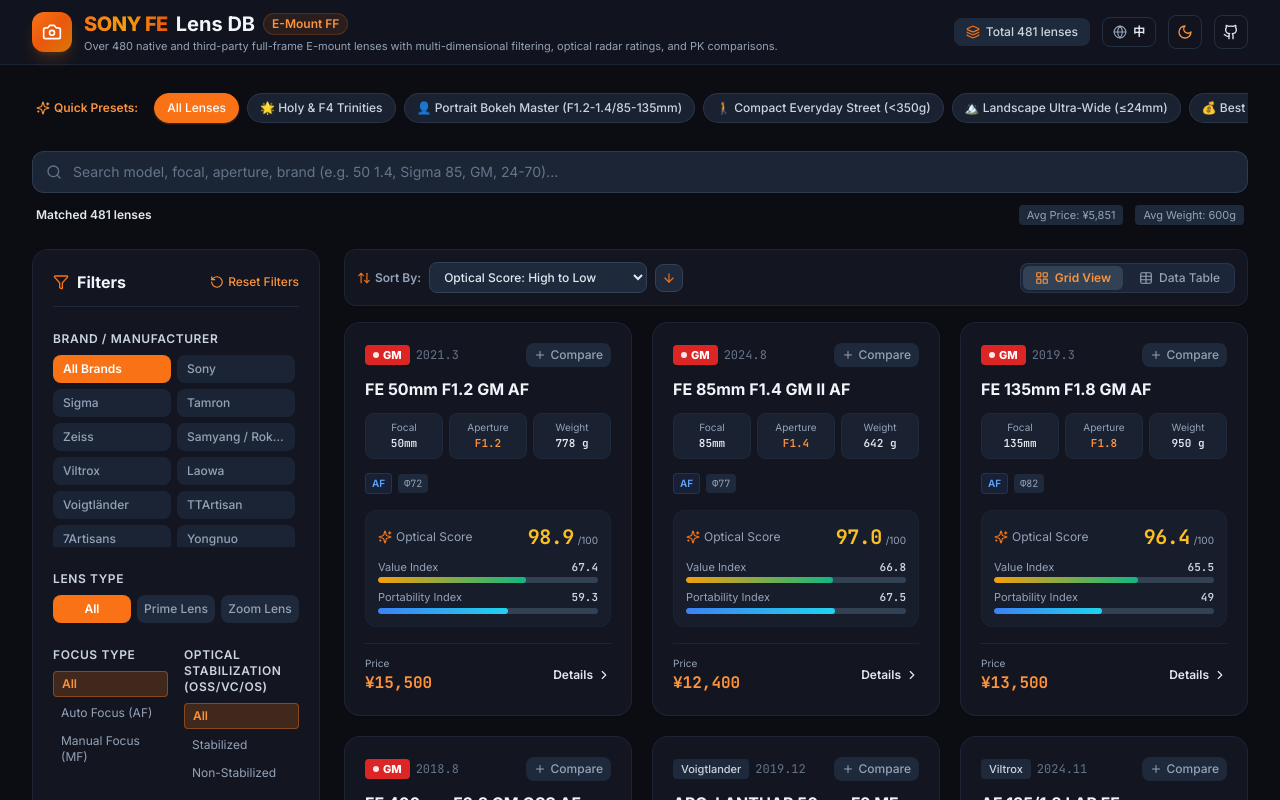
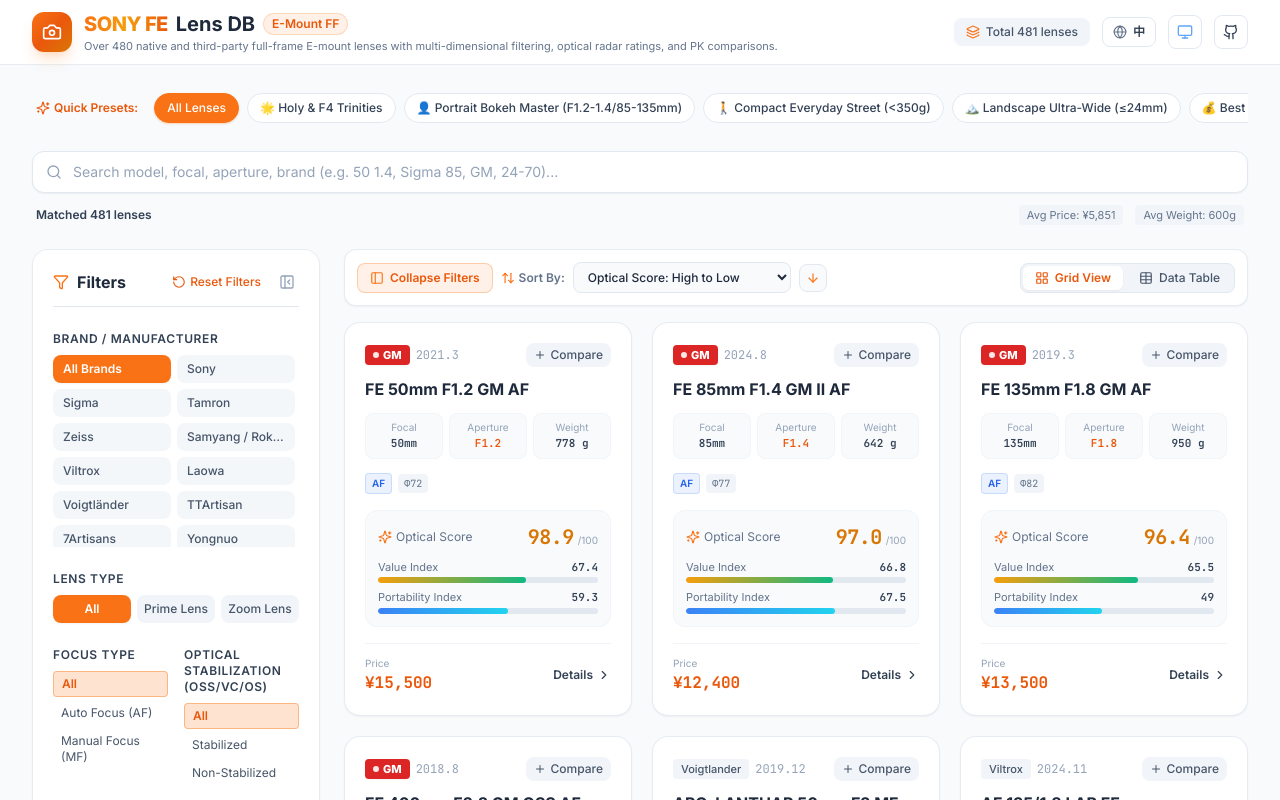
Before and after one commit to fwindpeak/sony-fe-lens-db, a React (Vite) app: page / in a window 1280 px wide. Shown: the top 800 px of the page. Built offline with nearby package versions, Linux system fonts and the light colour scheme.

Commit message:
style: 优化页面布局

```diff
--- a/index.html
+++ b/index.html
@@ -9,6 +9,26 @@
     <link rel="preconnect" href="https://fonts.googleapis.com">
     <link rel="preconnect" href="https://fonts.gstatic.com" crossorigin>
     <link href="https://fonts.googleapis.com/css2?family=Inter:wght@400;500;600;700;800&family=JetBrains+Mono:wght@400;500;600;700&display=swap" rel="stylesheet">
+    <script>
+      (function() {
+        try {
+          var saved = localStorage.getItem('sony_lens_db_theme');
+          var isDark = false;
+          if (saved === 'dark') {
+            isDark = true;
+          } else if (saved === 'light') {
+            isDark = false;
+          } else {
+            isDark = window.matchMedia && window.matchMedia('(prefers-color-scheme: dark)').matches;
+          }
+          if (isDark) {
+            document.documentElement.classList.add('dark');
+          } else {
+            document.documentElement.classList.remove('dark');
+          }
+        } catch (e) {}
+      })();
+    </script>
   </head>
   <body class="bg-[#f8fafc] text-slate-900 dark:bg-[#0f1117] dark:text-slate-100 min-h-screen antialiased selection:bg-orange-500 selection:text-white transition-colors duration-200">
     <div id="root"></div>
--- a/src/App.tsx
+++ b/src/App.tsx
@@ -22,6 +22,17 @@ export const App: React.FC = () => {
   const [viewMode, setViewMode] = useState<ViewMode>('grid');
   const [detailLens, setDetailLens] = useState<Lens | null>(null);
   const [isMobileFilterOpen, setIsMobileFilterOpen] = useState<boolean>(false);
+  const [isSidebarCollapsed, setIsSidebarCollapsed] = useState<boolean>(() => {
+    return localStorage.getItem('sony_lens_db_sidebar_collapsed') === 'true';
+  });
+
+  const toggleSidebar = () => {
+    setIsSidebarCollapsed((prev) => {
+      const next = !prev;
+      localStorage.setItem('sony_lens_db_sidebar_collapsed', String(next));
+      return next;
+    });
+  };
 
   const {
     filters,
@@ -32,6 +43,7 @@ export const App: React.FC = () => {
     setSortDirection,
     sortedLenses,
     stats,
+    activeFilterCount,
     resetFilters,
     applyPreset,
     toggleFocalCategory,
@@ -53,7 +65,7 @@ export const App: React.FC = () => {
       <Header totalCount={allLenses.length} />
 
       {/* 主体区域 */}
-      <main className="flex-1 max-w-7xl w-full mx-auto px-4 sm:px-6 lg:px-8 py-6 space-y-6">
+      <main className="flex-1 max-w-[1720px] w-full mx-auto px-4 sm:px-6 lg:px-8 py-6 space-y-6">
         {/* 顶部一键场景推荐栏 */}
         <QuickPresets
           activePreset={filters.preset}
@@ -73,12 +85,14 @@ export const App: React.FC = () => {
 
         {/* 下方双栏布局：左侧筛选器 + 右侧展示区 */}
         <div className="flex gap-6 items-start">
-          {/* 左侧筛选侧边栏 (PC 端固定，移动端抽屉) */}
+          {/* 左侧筛选侧边栏 (PC 端固定/可收起，移动端抽屉) */}
           <FilterSidebar
             filters={filters}
             onFilterChange={setFilters}
             onReset={resetFilters}
             onToggleFocalCategory={toggleFocalCategory}
+            isCollapsed={isSidebarCollapsed}
+            onToggleCollapse={toggleSidebar}
             isMobileOpen={isMobileFilterOpen}
             onMobileClose={() => setIsMobileFilterOpen(false)}
           />
@@ -96,6 +110,9 @@ export const App: React.FC = () => {
               viewMode={viewMode}
               onViewModeChange={setViewMode}
               count={sortedLenses.length}
+              isSidebarCollapsed={isSidebarCollapsed}
+              onToggleSidebar={toggleSidebar}
+              activeFilterCount={activeFilterCount}
             />
 
             {/* 镜头列表展示：卡片网格 vs 数据表格 */}
@@ -131,7 +148,7 @@ export const App: React.FC = () => {
 
       {/* 底部 Footer */}
       <footer className="mt-auto border-t border-slate-200 dark:border-slate-800/80 bg-white/50 dark:bg-slate-900/40 py-6 text-xs text-slate-500 dark:text-slate-400">
-        <div className="max-w-7xl mx-auto px-4 space-y-3">
+        <div className="max-w-[1720px] mx-auto px-4 sm:px-6 lg:px-8 space-y-3">
           {/* 数据免责声明提示框 */}
           <div className="flex items-start sm:items-center justify-between gap-3 p-3 rounded-xl bg-orange-500/5 dark:bg-orange-500/10 border border-orange-500/20 text-orange-800 dark:text-orange-300">
             <div className="flex items-center gap-2">
--- a/src/components/FilterSidebar.tsx
+++ b/src/components/FilterSidebar.tsx
@@ -1,6 +1,6 @@
 import React from 'react';
 import { useTranslation } from 'react-i18next';
-import { Filter, RotateCcw, X, Shield, DollarSign, Weight, Star } from 'lucide-react';
+import { Filter, RotateCcw, X, Shield, DollarSign, Weight, Star, PanelLeftClose } from 'lucide-react';
 import { FilterState, BrandCategory, FocalCategory } from '../types/lens';
 
 interface FilterSidebarProps {
@@ -8,6 +8,8 @@ interface FilterSidebarProps {
   onFilterChange: (filters: FilterState) => void;
   onReset: () => void;
   onToggleFocalCategory: (cat: FocalCategory) => void;
+  isCollapsed?: boolean;
+  onToggleCollapse?: () => void;
   isMobileOpen?: boolean;
   onMobileClose?: () => void;
 }
@@ -43,6 +45,8 @@ export const FilterSidebar: React.FC<FilterSidebarProps> = ({
   onFilterChange,
   onReset,
   onToggleFocalCategory,
+  isCollapsed = false,
+  onToggleCollapse,
   isMobileOpen = false,
   onMobileClose,
 }) => {
@@ -50,19 +54,30 @@ export const FilterSidebar: React.FC<FilterSidebarProps> = ({
 
   const content = (
     <div className="space-y-6 pb-6 select-none">
-      {/* 顶部标题与重置按钮 */}
+      {/* 顶部标题、收起与重置按钮 */}
       <div className="flex items-center justify-between border-b border-slate-200 dark:border-slate-800 pb-3">
         <div className="flex items-center gap-2 font-bold text-base text-slate-800 dark:text-slate-100">
           <Filter className="w-4 h-4 text-orange-500" />
           <span>{t('filters.title')}</span>
         </div>
+        <div className="flex items-center gap-1">
           <button
             onClick={onReset}
-          className="flex items-center gap-1 text-xs text-orange-600 dark:text-orange-400 hover:text-orange-700 font-medium transition-colors"
+            className="flex items-center gap-1 text-xs text-orange-600 dark:text-orange-400 hover:text-orange-700 font-medium px-1.5 py-1 rounded-md hover:bg-orange-500/10 transition-colors"
           >
             <RotateCcw className="w-3.5 h-3.5" />
             <span>{t('app.resetAll')}</span>
           </button>
+          {onToggleCollapse && (
+            <button
+              onClick={onToggleCollapse}
+              title={t('filters.collapse')}
+              className="hidden lg:flex items-center justify-center p-1 rounded-md text-slate-400 hover:text-slate-700 dark:hover:text-slate-200 hover:bg-slate-100 dark:hover:bg-slate-800 transition-colors ml-1"
+            >
+              <PanelLeftClose className="w-4 h-4" />
+            </button>
+          )}
+        </div>
       </div>
 
       {/* 1. 品牌厂商 */}
@@ -411,9 +426,11 @@ export const FilterSidebar: React.FC<FilterSidebarProps> = ({
   return (
     <>
       {/* PC 桌面端侧边栏 */}
-      <aside className="hidden lg:block w-72 shrink-0 bg-white dark:bg-[#131620] border border-slate-200/80 dark:border-slate-800/80 rounded-2xl p-5 shadow-sm sticky top-20 max-h-[calc(100vh-6rem)] overflow-y-auto overscroll-contain">
+      {!isCollapsed && (
+        <aside className="hidden lg:block w-72 shrink-0 bg-white dark:bg-[#131620] border border-slate-200/80 dark:border-slate-800/80 rounded-2xl p-5 shadow-sm sticky top-20 max-h-[calc(100vh-6rem)] overflow-y-auto overscroll-contain transition-all duration-300">
           {content}
         </aside>
+      )}
 
       {/* 移动端抽屉 (Drawer) */}
       {isMobileOpen && (
--- a/src/components/Header.tsx
+++ b/src/components/Header.tsx
@@ -24,7 +24,7 @@ export const Header: React.FC<HeaderProps> = ({ totalCount }) => {
 
   return (
     <header className="sticky top-0 z-30 w-full border-b border-slate-200/80 dark:border-slate-800/80 glass">
-      <div className="max-w-7xl mx-auto px-4 sm:px-6 lg:px-8 h-16 flex items-center justify-between">
+      <div className="max-w-[1720px] mx-auto px-4 sm:px-6 lg:px-8 h-16 flex items-center justify-between">
         {/* 左侧 Brand Logo & Title */}
         <div className="flex items-center gap-3">
           <div className="w-10 h-10 rounded-xl bg-gradient-to-br from-orange-500 via-orange-600 to-amber-600 flex items-center justify-center shadow-lg shadow-orange-500/20 text-white font-bold tracking-tighter">
--- a/src/components/SortControls.tsx
+++ b/src/components/SortControls.tsx
@@ -6,6 +6,8 @@ import {
   ArrowUp,
   LayoutGrid,
   Table as TableIcon,
+  PanelLeft,
+  SlidersHorizontal,
 } from 'lucide-react';
 import { SortField, SortDirection, ViewMode } from '../types/lens';
 
@@ -17,6 +19,9 @@ interface SortControlsProps {
   viewMode: ViewMode;
   onViewModeChange: (mode: ViewMode) => void;
   count: number;
+  isSidebarCollapsed?: boolean;
+  onToggleSidebar?: () => void;
+  activeFilterCount?: number;
 }
 
 export const SortControls: React.FC<SortControlsProps> = ({
@@ -27,6 +32,9 @@ export const SortControls: React.FC<SortControlsProps> = ({
   viewMode,
   onViewModeChange,
   count,
+  isSidebarCollapsed = false,
+  onToggleSidebar,
+  activeFilterCount = 0,
 }) => {
   const { t } = useTranslation();
 
@@ -43,9 +51,29 @@ export const SortControls: React.FC<SortControlsProps> = ({
   ];
 
   return (
-    <div className="flex flex-wrap items-center justify-between gap-3 bg-white dark:bg-[#131620] border border-slate-200/80 dark:border-slate-800/80 rounded-xl p-3 shadow-sm">
-      {/* 排序选择区 */}
-      <div className="flex items-center gap-2">
+    <div className="flex flex-wrap items-center justify-between gap-3 bg-white dark:bg-[#131620] border border-slate-200/80 dark:border-slate-800/80 rounded-xl p-2.5 sm:p-3 shadow-sm">
+      {/* 左侧：侧边栏展开/收起按钮 (PC) + 排序选择区 */}
+      <div className="flex flex-wrap items-center gap-2">
+        {onToggleSidebar && (
+          <button
+            onClick={onToggleSidebar}
+            title={isSidebarCollapsed ? t('filters.expand') : t('filters.collapse')}
+            className={`hidden lg:flex items-center gap-1.5 px-3 py-1.5 rounded-lg text-xs font-semibold border transition-all ${
+              isSidebarCollapsed
+                ? 'bg-slate-100 hover:bg-slate-200 dark:bg-slate-800 dark:hover:bg-slate-700 text-slate-700 dark:text-slate-200 border-slate-200 dark:border-slate-700'
+                : 'bg-orange-500/10 hover:bg-orange-500/20 text-orange-600 dark:text-orange-400 border-orange-500/30'
+            }`}
+          >
+            <PanelLeft className="w-3.5 h-3.5 text-orange-500" />
+            <span>{isSidebarCollapsed ? t('filters.expand') : t('filters.collapse')}</span>
+            {activeFilterCount > 0 && (
+              <span className="ml-0.5 px-1.5 py-0.2 rounded-full text-[10px] bg-orange-500 text-white font-bold">
+                {activeFilterCount}
+              </span>
+            )}
+          </button>
+        )}
+
         <div className="flex items-center gap-1 text-xs font-semibold text-slate-500 dark:text-slate-400">
           <ArrowUpDown className="w-3.5 h-3.5 text-orange-500" />
           <span>{t('sort.label')}:</span>
--- a/src/hooks/useLensFilter.ts
+++ b/src/hooks/useLensFilter.ts
@@ -243,6 +243,26 @@ export function useLensFilter(allLenses: Lens[]) {
     return { count, avgPrice, avgWeight, avgScore };
   }, [sortedLenses]);
 
+  // 计算当前生效的过滤条件数量
+  const activeFilterCount = useMemo(() => {
+    let cnt = 0;
+    if (filters.search.trim()) cnt++;
+    if (filters.brandCategory !== 'all') cnt++;
+    if (filters.type !== 'all') cnt++;
+    if (filters.focusType !== 'all') cnt++;
+    if (filters.hasOSS !== 'all') cnt++;
+    if (filters.focalCategories.length > 0) cnt += filters.focalCategories.length;
+    if (filters.maxApertureMax < 8.0) cnt++;
+    if (filters.priceMax < 50000) cnt++;
+    if (filters.weightMax < 2500) cnt++;
+    if (filters.overallScoreMin > 0) cnt++;
+    if (filters.isGMOnly) cnt++;
+    if (filters.isGOnly) cnt++;
+    if (filters.isMacroOnly) cnt++;
+    if (filters.filterThread !== 'all') cnt++;
+    return cnt;
+  }, [filters]);
+
   const resetFilters = () => {
     setFilters(initialFilterState);
   };
@@ -266,6 +286,7 @@ export function useLensFilter(allLenses: Lens[]) {
     setSortDirection,
     sortedLenses,
     stats,
+    activeFilterCount,
     resetFilters,
     applyPreset,
     toggleFocalCategory,
--- a/src/hooks/useTheme.ts
+++ b/src/hooks/useTheme.ts
@@ -5,7 +5,9 @@ export type ThemeMode = 'light' | 'dark' | 'system';
 export function useTheme() {
   const [theme, setTheme] = useState<ThemeMode>(() => {
     const saved = localStorage.getItem('sony_lens_db_theme') as ThemeMode;
-    return saved || 'dark'; // 默认偏向摄影暗色质感，也可切换亮色
+    if (saved) return saved;
+    // 默认跟随系统偏好；如果用户浏览器是亮色，优先进入亮色模式
+    return 'system';
   });
 
   useEffect(() => {
--- a/src/i18n/locales/en.json
+++ b/src/i18n/locales/en.json
@@ -59,6 +59,10 @@
   "filters": {
     "title": "Filters",
     "filterBtn": "Filters",
+    "collapse": "Collapse Filters",
+    "expand": "Show Filters",
+    "toggle": "Filters",
+    "activeCount": "{{count}} active",
     "brand": "Brand / Manufacturer",
     "brands": {
       "all": "All Brands",
--- a/src/i18n/locales/zh.json
+++ b/src/i18n/locales/zh.json
@@ -59,6 +59,10 @@
   "filters": {
     "title": "多维条件筛选",
     "filterBtn": "筛选",
+    "collapse": "收起筛选",
+    "expand": "展开筛选",
+    "toggle": "多维筛选",
+    "activeCount": "{{count}} 项过滤中",
     "brand": "品牌厂商",
     "brands": {
       "all": "全部品牌",
```
Also changed, not shown: src/components/LensTable.tsx (+34 -26 lines). Lines whose indentation alone changed are shown as unchanged.
